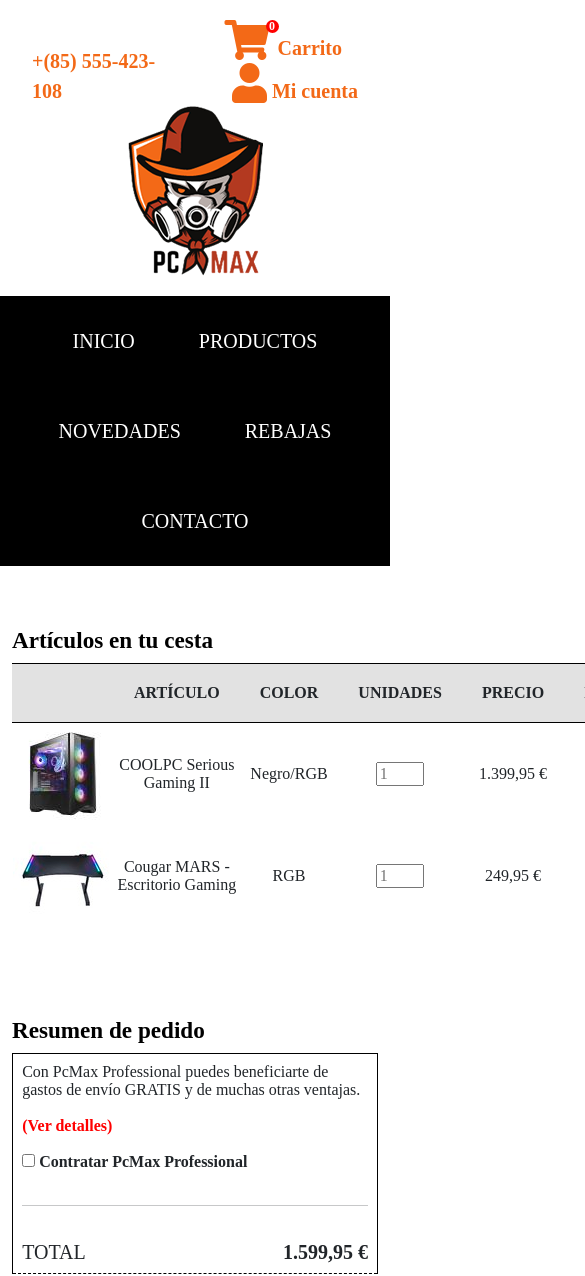
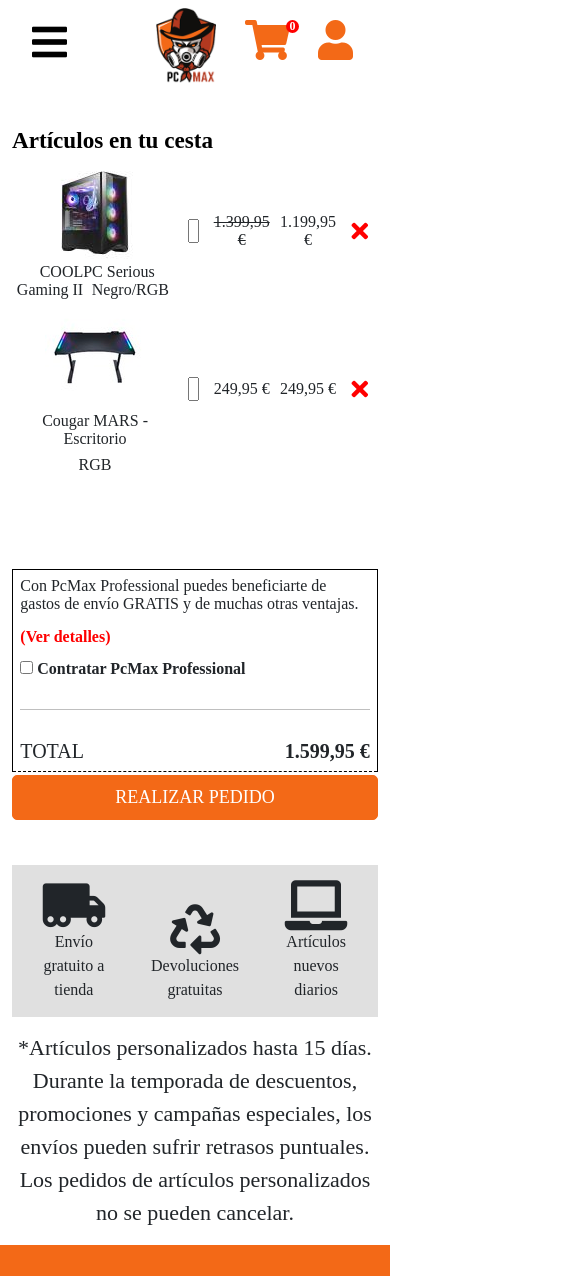
Before and after one commit to CarlosFontPHP/DESPL_ProyectoFinal, a plain HTML site: page DIW - Proyecto final/index.html in a window 390 px wide. Shown: the top 1276 px of the page, 585 px wide, since content can reach past the window. Drawn offline with nearby package versions, Linux system fonts and the light colour scheme.

Commit message:
version 1.2
HTML y CSS actualizados. CSS con RESPONSIVE actualizado. JQUERY con menu responsive actualizado.

```diff
--- a/DIW - Proyecto final/css/styles.css
+++ b/DIW - Proyecto final/css/styles.css
@@ -2,104 +2,108 @@
     font-family: 'Segoe UI Regular';
 
 }
-ul.menu{
+
+ul.menu {
     background-color: black;
 }
 
-ul.menu li a{
+ul.menu li a {
     color: white;
-    font-size:20px;
+    font-size: 20px;
     text-transform: uppercase;
 }
 
-ul.menu li{
-    padding:30px;
-    margin:0 0;
+ul.menu li {
+    padding: 30px;
+    margin: 0 0;
 }
 
-ul.menu li a:hover{
+ul.menu li a:hover {
     color: white;
 }
 
-ul.menu li:hover{
+ul.menu li:hover {
     background-color: #F36917;
 }
 
-.container-fluid{
+.container-fluid {
     background-color: white;
 }
-header .contacto>div{
+
+header .contacto>div {
     vertical-align: bottom;
 }
 
-header .contacto>div a, header .user-utils>div a{
+header .contacto>div a, header .user-utils>div a {
     font-size: 20px;
     color: #F36917;
     font-weight: bold;
     text-decoration: none;
 }
 
-header .contacto>div span{
+header .contacto>div span {
     font-size: 20px;
     color: black;
     font-weight: bold;
 
 }
 
-.fa-user:before, .fa-shopping-cart:before{
+.fa-user:before, .fa-shopping-cart:before {
     font-size: 40px;
     color: #F36917;
 
 }
 
-header .user-utils #shopping-cart > span{
+header .user-utils #shopping-cart>span {
     font-size: 12px;
     color: white;
     font-weight: bold;
 }
-header .user-utils>div{
+
+header .user-utils>div {
     vertical-align: bottom;
 }
 
-footer{
+footer {
     background-color: #F36917;
-    color:white;
+    color: white;
 }
 
-footer .footer_links ul li a{
-    color:white;
+footer .footer_links ul li a {
+    color: white;
 
 }
-footer .footer_links ul li{
+
+footer .footer_links ul li {
     text-align: center;
 
 }
 
-footer .footer_links ul li a:hover{
-    color:black;
-    font-weight:bold;
+footer .footer_links ul li a:hover {
+    color: black;
+    font-weight: bold;
 }
 
-footer .footer_links h4{
-    font-weight:bold;
+footer .footer_links h4 {
+    font-weight: bold;
     text-align: center;
     text-transform: uppercase;
 
 }
 
-.copyright{
+.copyright {
     background-color: black;
-    color:white;
+    color: white;
     font-size: 18px;
 }
 
-#main h3{
-    color:black;
-    font-weight:bold;
+#main h3 {
+    color: black;
+    font-weight: bold;
     text-align: left;
 }
 
-.cesta{
+.cesta {
     text-align: center;
 }
 
@@ -110,48 +114,231 @@ footer .footer_links h4{
     border-bottom: 1px solid black;
     background-color: rgb(226, 226, 226);
     text-transform: uppercase;
-  font-weight:bold;
+    font-weight: bold;
 
 }
 
 .cesta .f1 td {
-    padding:20px;
+    padding: 20px;
 
 }
 
-.fa-times{
-    color:red;
+.fa-times {
+    color: red;
     font-size: 24px;
 }
 
-  .cesta input{
+.fa-times:hover {
+    opacity: 0.5;
+}
+
+.cesta input {
     width: 40%;
 }
 
-  .total{
+.total {
     table-layout: fixed;
     width: 100%;
     border: 1px solid black;
-    border-bottom-style:dashed;
+    border-bottom-style: dashed;
 
 }
 
-  .total .total2{
-    color:red;
+.total .total2 {
+    color: red;
 }
 
-  .total td{
-   padding:2.5%;
-  }
-  .total tr:nth-child(3),.total tr:nth-child(2){
-    font-weight:bold;
-   }
-   .total tr:last-child{
-    font-size:20px;
+.total td {
+    padding: 2%;
 }
 
-   .total tr:last-child span{
-    font-weight:bold;
-    float:right;
+.total tr:nth-child(3), .total tr:nth-child(2) {
+    font-weight: bold;
+}
+
+.total tr:last-child {
+    font-size: 20px;
+}
+
+.total tr:last-child span {
+    font-weight: bold;
+    float: right;
 
 }
+
+.comprar {
+    margin-top: 1%;
+    font-size: 18px;
+    padding: 8px 16px;
+    border: 1px solid #F36917;
+    border-radius: 5px;
+    color: #fff;
+    background-color: #F36917;
+    text-transform: uppercase;
+    width: 100%;
+}
+
+.comprar:hover {
+    opacity: 0.8;
+}
+
+.fa-bars {
+    color: white;
+    font-size: 20px;
+    display: none;
+}
+
+hr {
+    color: black;
+}
+
+.inform {
+
+
+    background-color: rgb(224, 224, 224);
+    width: 100%;
+    text-align: center;
+    margin-bottom: 4%;
+
+
+}
+
+.inform1 {
+    display: inline-block;
+    width: 32%;
+    padding: 4%;
+    text-align: center;
+
+}
+
+.adicional {
+    font-size: 22px;
+    text-align: center;
+    margin-bottom: 4%;
+}
+
+.fa-truck-moving, .fa-recycle, .fa-laptop {
+    font-size: 50px;
+}
+
+.cesta .f2 td:nth-child(5) {
+    text-decoration: line-through;
+}
+
+
+
+/* MOBILE */
+@media(max-width: 460px) {
+
+    /* CABECERA */
+    header .contacto>div>span {
+        display: none;
+    }
+
+    header .contacto {
+        order: 1;
+    }
+
+    header .user-utils {
+        order: 2;
+    }
+
+    header #logo {
+        order: 3;
+    }
+
+    #logo img {
+        width: 60px;
+        position: absolute;
+        top: 0;
+        left: 40%;
+        margin-top: 2%;
+    }
+
+    header .contacto>div a {
+        font-size: 16px;
+        display: none;
+    }
+
+    .fa-bars {
+        color: black;
+        font-size: 40px;
+        display: flex;
+        cursor: pointer;
+    }
+
+    /* MENÚ */
+    .menu {
+        width: 70%;
+        margin-top: 3%;
+        display: none;
+    }
+
+    ul.menu {}
+
+    ul.menu>li a {
+        font-size: 30px;
+    }
+
+    /* PIE DE PÁGINA */
+    footer .footer_links h4, footer .footer_links ul {
+        text-align: center;
+    }
+
+    .cesta .f1 {
+        display: none;
+    }
+
+    .cesta .f2>td:nth-child(1), .cesta .f2>td:nth-child(2), .cesta .f2>td:nth-child(3) {
+        display: inline;
+    }
+
+    .cesta .f3>td:nth-child(1), .cesta .f3>td:nth-child(2), .cesta .f3>td:nth-child(3) {
+        display: inline-block;
+    }
+
+
+    .cesta .f3>td, .cesta .f2>td {
+        margin: 2%;
+
+    }
+
+    .cesta .f2>td {
+        width: 25%;
+    }
+
+    header .user-utils>div a:last-child {
+        display: none;
+    }
+
+    header .user-utils>div a:nth-child(2) {
+        display: none;
+    }
+
+    /* Cabecera de la página */
+    footer {
+
+        margin: auto;
+    }
+
+    .footer_links {
+        columns: 1;
+        text-align: center;
+
+    }
+
+    .footer_links .column {
+        width: 100%;
+        margin-left: 15px;
+        margin-right: 15px;
+        margin: 20px;
+    }
+
+    .footer_links .column h4 {
+        font-size: 30px;
+    }
+
+    .column ul li a {
+        font-size: 20px;
+    }
+}
--- a/DIW - Proyecto final/index.html
+++ b/DIW - Proyecto final/index.html
@@ -27,7 +27,7 @@
 			<div class="row">
 				<div class="contacto col-md-3 col-6">
 					<div>
-						<span>L-V 09:00-20:00</span>
+						<i class="fas fa-bars"></i><span>L-V 09:00-20:00</span>
 						<a href="tel:+8555542310">+(85) 555-423-108</a>
 					</div>
 				</div>
@@ -35,8 +35,9 @@
 				<div id="logo" class="col-md-6 col-12"><img src="img/logo.fw.png" title="logo" /></div>
 				<div class="user-utils col-md-3 col-6">
 					<div>
-						<a href="#" id="shopping-cart"><i class="fas fa-shopping-cart"></i><span>0</span>Carrito</a>
-						<a href="#" id="my-account"><i class="fas fa-user"></i>Mi cuenta</a>
+						<a href="#" id="shopping-cart"><i
+								class="fas fa-shopping-cart"></i><span>0</span><a>Carrito</a></a>
+						<a href="#" id="my-account"><i class="fas fa-user"></i><a>Mi cuenta</a></a>
 					</div>
 				</div>
 			</div>
@@ -57,10 +58,6 @@
 
 	<div class="container">
 		<div id="main" class="row">
-			<!-- NO TOCAR DE AQUÍ PARA ARRIBA -->
-
-
-
 			<div class="cart col-md-8 col-12">
 				<h3>Artículos en tu cesta</h3>
 				<table class="cesta">
@@ -84,7 +81,7 @@
 					</tr>
 					<tr class="f3">
 						<td><img src="img/producto2.jpg" title="coolpc" /></td>
-						<td>Cougar MARS - Escritorio Gaming</td>
+						<td>Cougar MARS - Escritorio</td>
 						<td>RGB</td>
 						<td><input type="number" placeholder="1" step="1" min="1" max="99" id="number"></td>
 						<td><span>249,95 €</span></td>
@@ -94,31 +91,45 @@
 				</table>
 			</div>
 			<div class="cart col-md-4 col-12">
-				<h3>Resumen de pedido</h3>
 				<table class="total">
 					<tr class="total1">
-						<td>Con <span>PcMax Professional</span> puedes beneficiarte de gastos de envío GRATIS y de muchas otras
+						<td>Con <span>PcMax Professional</span> puedes beneficiarte de gastos de envío GRATIS y de
+							muchas otras
 							ventajas.</td>
 					</tr>
 					<tr class="total2">
 						<td>(Ver detalles)</td>
 					</tr>
 					<tr class="total3">
-						<td><label><input type="checkbox" id="cbox1" value="first_checkbox"> Contratar PcMax Professional</label></td>
+						<td><label><input type="checkbox" id="cbox1" value="first_checkbox"> Contratar PcMax
+								Professional</label></td>
 					</tr>
 					<tr class="total4">
-						<td><hr></td>
+						<td>
+							<hr>
+						</td>
 					</tr>
 					<tr class="total5">
 						<td>TOTAL <span>1.599,95 €</span></td>
-
 					</tr>
 				</table>
+				<button class="comprar">Realizar pedido</button>
 			</div>
 
 
 
 			<!-- NO TOCAR DE AQUÍ PARA ABAJO -->
+		</div>
+		<div class="inform">
+			<div class="inform1"><i class="fas fa-truck-moving"></i> Envío gratuito a tienda</div>
+			<div class="inform1"><i class="fas fa-recycle"></i> Devoluciones gratuitas
+			</div>
+			<div class="inform1"><i class="fas fa-laptop"></i> Artículos nuevos diarios</div>
+		</div>
+		<div class="adicional">
+			<p>*Artículos personalizados hasta 15 días. Durante la temporada de descuentos, promociones y campañas
+				especiales, los envíos pueden sufrir retrasos puntuales.
+				Los pedidos de artículos personalizados no se pueden cancelar.</p>
 		</div>
 	</div>
 
--- a/DIW - Proyecto final/js/scripts.js
+++ b/DIW - Proyecto final/js/scripts.js
@@ -0,0 +1,5 @@
+$(document).ready(function () {
+    $(".fa-bars").click(function () {
+        $(".menu").fadeToggle();
+    });
+});
```
Lines whose indentation alone changed are shown as unchanged.
